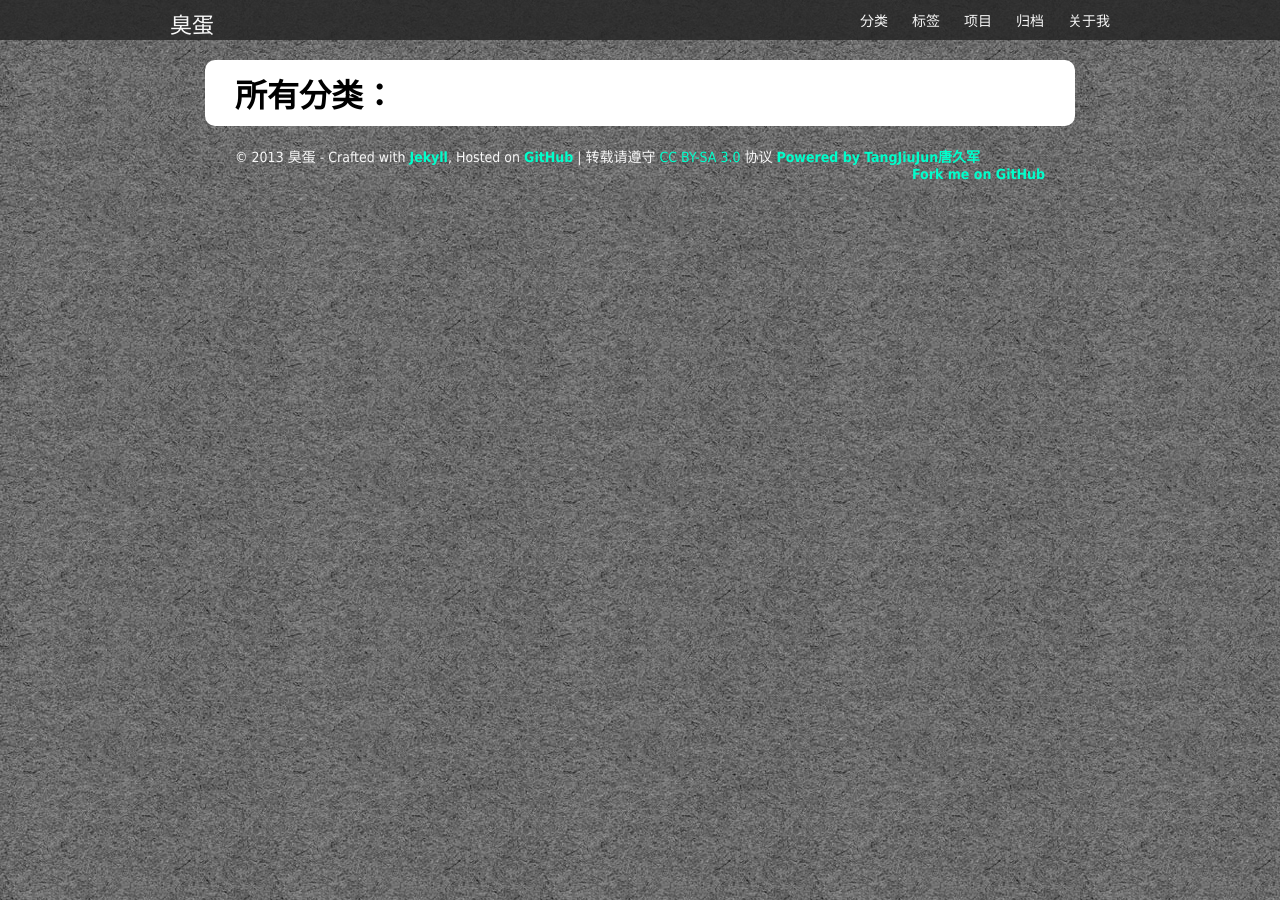
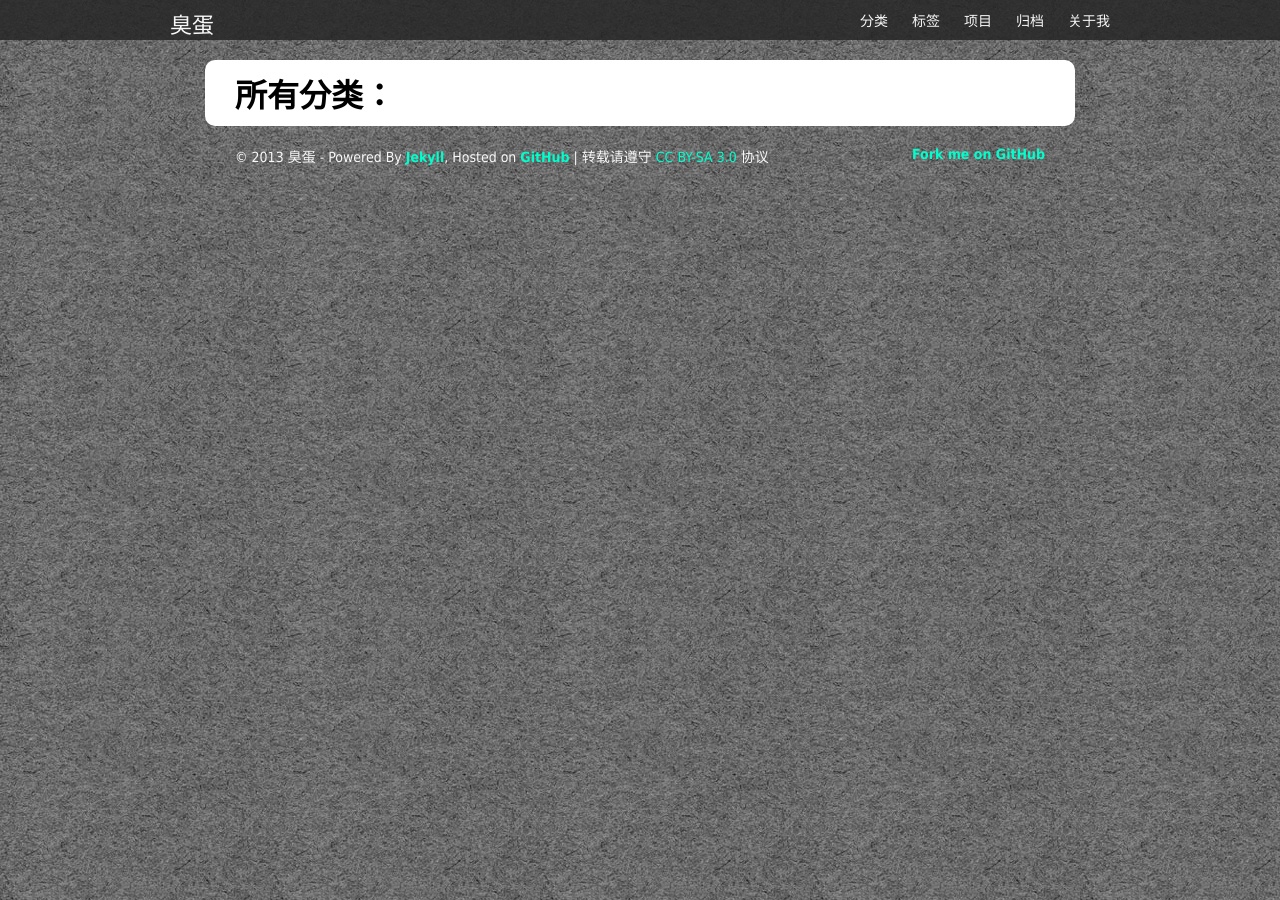
Before and after one commit to liuan/blog, a Jekyll site: the page built from categories.html, in a window 1280 px wide. Built offline with Jekyll 4.4.1, drawn with Linux system fonts in a browser that asks for light colours; Markdown is read by kramdown in place of the engine named in the settings.

Commit message:
I want to rewrite by myself

```diff
--- a/_includes/footer.html
+++ b/_includes/footer.html
@@ -1,9 +1,8 @@
     <div class="footer">
-      &copy; 2013 臭蛋 - Crafted with
+      &copy; 2013 臭蛋 - Powered By
         <a href="http://jekyllrb.com/"><strong>Jekyll</strong></a>, Hosted on
         <strong><a href="https://github.com/">GitHub</a></strong>
         | 转载请遵守 <a href="http://creativecommons.org/licenses/by-sa/3.0/cn/">CC BY-SA 3.0</a> 协议
-        <a href="tangjiujun.github.io"><strong>Powered by TangJiuJun唐久军</strong></a>
         <span class="pull-right">
           <strong>
             <a href="https://github.com/liuan">Fork me on GitHub </a>
--- a/index.html
+++ b/index.html
@@ -7,5 +7,3 @@ title: 臭蛋
     <span>文章总计： {{ site.posts | size }} 篇</span>
     <span class="pull-right">最后更新时间：{{ site.time | date: "%Y年%m月%d日" }}</span>
 </div>
-
-{% include ds_recent.html %}
```
